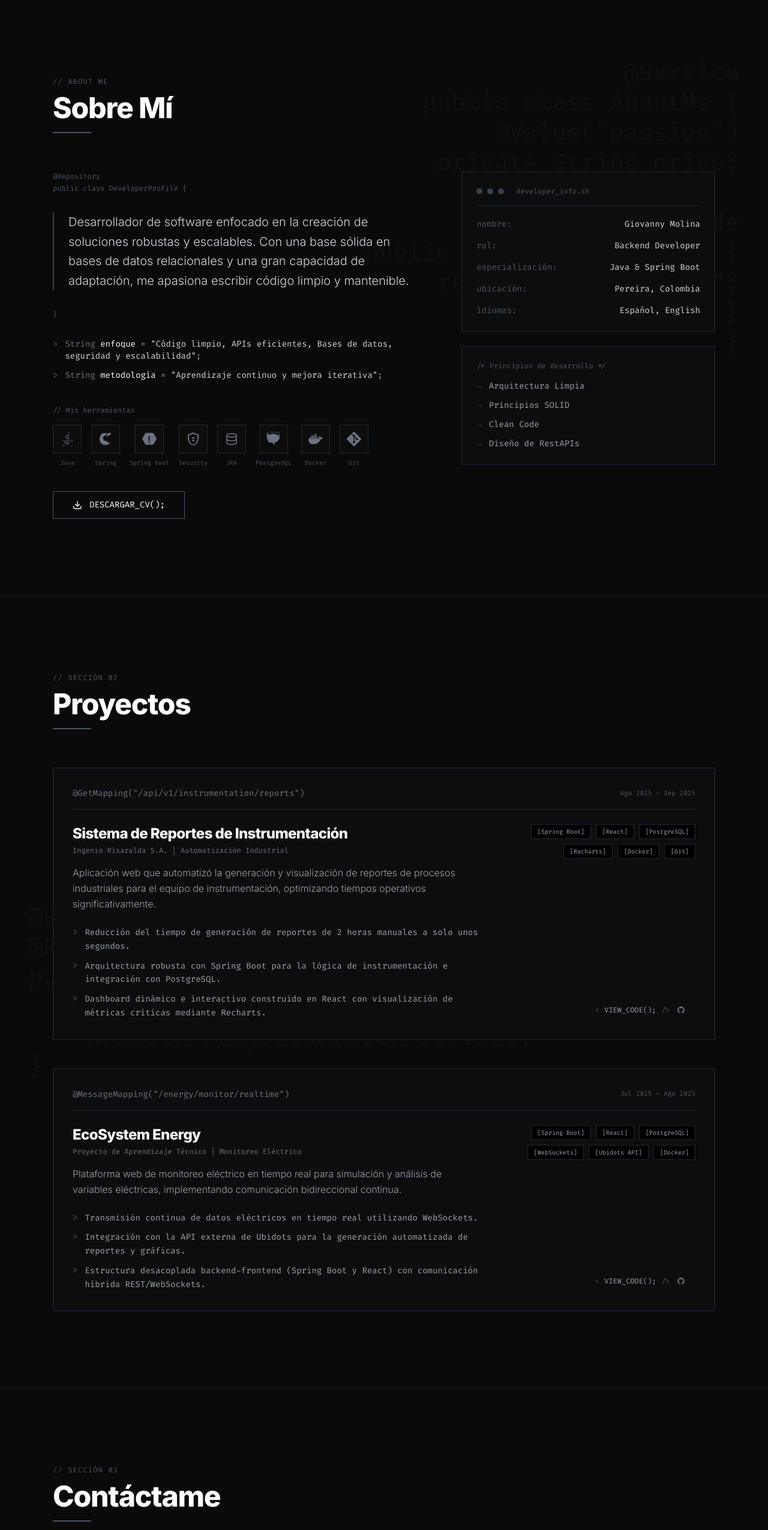
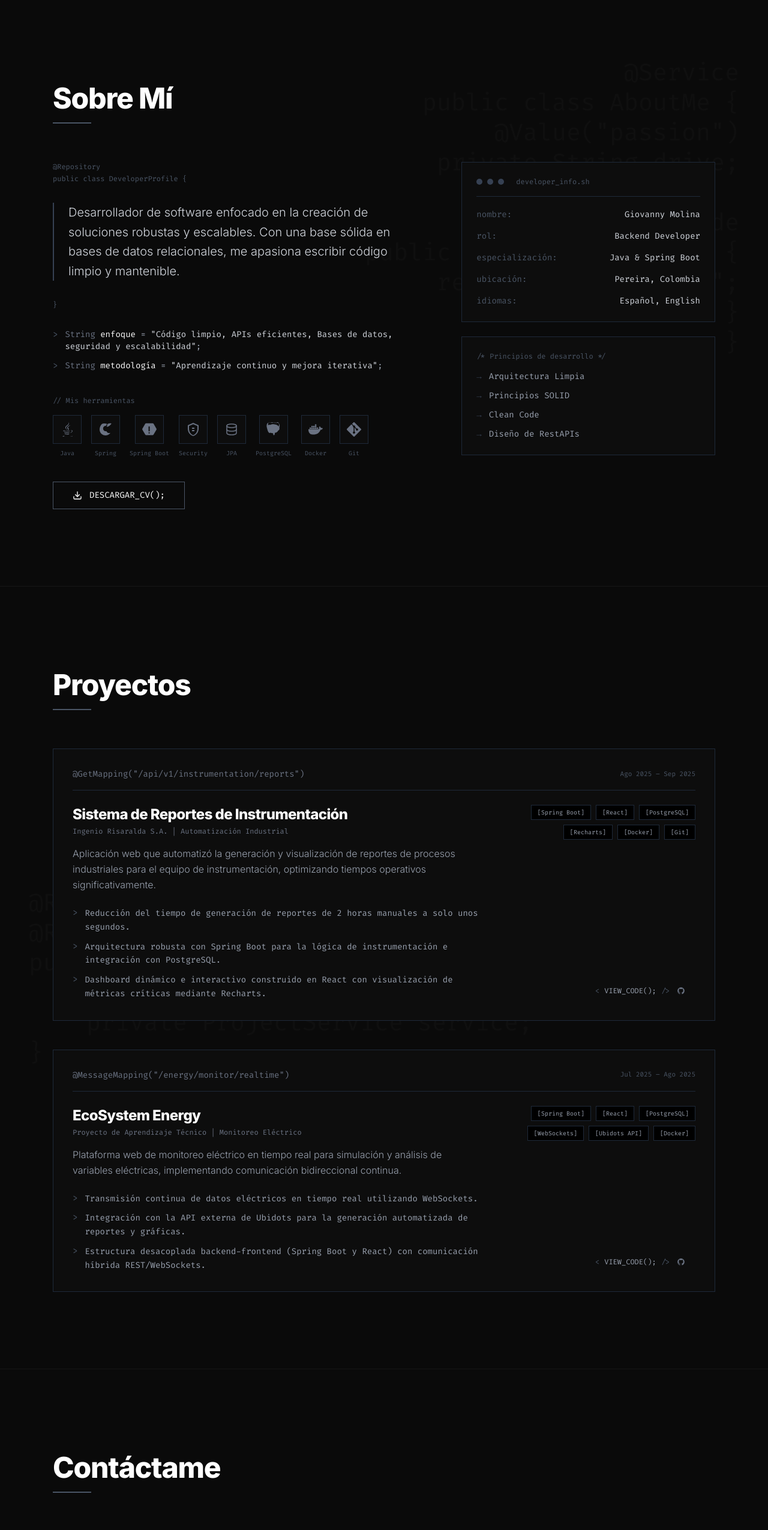
Before and after one commit to AlexDev201/portafolio, a React (Vite) app: page / in a window 1280 px wide. Shown: the part 800-3351 px from the top of the page at 60% size. Built offline with nearby package versions, Linux system fonts and the light colour scheme.

Commit message:
Eliminando comentarios sobrantes en los componentes principales

```diff
--- a/index.html
+++ b/index.html
@@ -1,16 +1,21 @@
 <!doctype html>
 <html lang="es">
+
 <head>
   <meta charset="UTF-8" />
   <link rel="icon" type="image/svg+xml" href="/favicon.svg" />
   <meta name="viewport" content="width=device-width, initial-scale=1.0" />
   <link rel="preconnect" href="https://fonts.googleapis.com">
   <link rel="preconnect" href="https://fonts.gstatic.com" crossorigin>
-    <link href="https://fonts.googleapis.com/css2?family=Fira+Code:wght@300..700&family=Inter:wght@300;400;600;800&display=swap" rel="stylesheet">
-    <title>Giovanny Molina | Backend Developer</title>
+  <link
+    href="https://fonts.googleapis.com/css2?family=Fira+Code:wght@300..700&family=Inter:wght@300;400;600;800&display=swap"
+    rel="stylesheet">
+  <title>Giovanny Molina | Portafolio</title>
 </head>
+
 <body>
   <div id="root"></div>
   <script type="module" src="/src/main.jsx"></script>
 </body>
+
 </html>
--- a/src/components/AboutSection.jsx
+++ b/src/components/AboutSection.jsx
@@ -23,7 +23,7 @@ public class AboutMe {
 
                 <div className="mb-16 space-y-3">
                     <p className="font-mono text-gray-600 text-xs tracking-widest uppercase">
-                        {"// About me"}
+
                     </p>
                     <h2 className="text-4xl md:text-5xl font-extrabold tracking-tight text-white">
                         Sobre Mí
@@ -47,7 +47,7 @@ public class AboutMe {
                         <div className="border-l-2 border-gray-700 pl-6">
                             <p className="text-lg md:text-xl text-gray-300 leading-relaxed font-light">
                                 Desarrollador de software enfocado en la creación de soluciones robustas y escalables. Con una base sólida en bases de datos
-                                relacionales y una gran capacidad de adaptación, me apasiona escribir código limpio y mantenible.
+                                relacionales, me apasiona escribir código limpio y mantenible.
                             </p>
                         </div>
 
--- a/src/components/ContactSection.jsx
+++ b/src/components/ContactSection.jsx
@@ -36,7 +36,7 @@ export const ContactSection = () => {
 
     return (
         <section id="contact" className="relative py-24 md:py-32 overflow-hidden border-t border-white/5">
-            {/* Watermark de código en el fondo */}
+
             <div className="absolute inset-0 pointer-events-none opacity-[0.02] flex items-center justify-end pr-12">
                 <pre className="font-mono text-[1.5rem] md:text-[2.5rem] text-white select-none leading-tight text-right">
                     {`@Autowired
@@ -45,10 +45,10 @@ private ContactService contactService;`}
             </div>
 
             <div className="relative z-10 max-w-6xl mx-auto px-6">
-                {/* Encabezado */}
+
                 <div className="mb-16 space-y-3">
                     <p className="font-mono text-gray-600 text-xs tracking-widest uppercase">
-                        {"// Sección 03"}
+
                     </p>
                     <h2 className="text-4xl md:text-5xl font-extrabold tracking-tight text-white">
                         Contáctame
@@ -56,9 +56,9 @@ private ContactService contactService;`}
                     <div className="w-16 h-[2px] bg-gray-600 mt-4"></div>
                 </div>
 
-                {/* Grid principal */}
+
                 <div className="grid grid-cols-1 lg:grid-cols-12 gap-12 lg:gap-16 items-start">
-                    {/* Columna Izquierda: Información de contacto / Autowired */}
+
                     <div className="lg:col-span-5 space-y-8">
                         <div className="font-mono text-sm text-gray-400 space-y-2">
                             <p className="text-gray-600">{"@Autowired"}</p>
@@ -75,7 +75,7 @@ private ContactService contactService;`}
                             siéntete libre de escribirme o conectar conmigo en mis redes.
                         </p>
 
-                        {/* Enlaces directos */}
+
                         <div className="space-y-4 pt-4">
                             {contactLinks.map((link, idx) => (
                                 <a
@@ -101,7 +101,6 @@ private ContactService contactService;`}
                         </div>
                     </div>
 
-                    {/* Columna Derecha: Formulario */}
                     <div className="lg:col-span-7">
                         <FormularyEmail />
                     </div>
--- a/src/components/ProjectSection.jsx
+++ b/src/components/ProjectSection.jsx
@@ -32,7 +32,6 @@ export const ProjectSection = () => {
 
     return (
         <section id="projects" className="relative py-24 md:py-32 overflow-hidden border-t border-white/5">
-            {/* Watermark de código en el fondo */}
             <div className="absolute inset-0 pointer-events-none opacity-[0.02] flex items-center justify-start pl-12">
                 <pre className="font-mono text-[1.5rem] md:text-[2.5rem] text-white select-none leading-tight">
                     {`@RestController
@@ -45,10 +44,9 @@ public class ProjectController {
             </div>
 
             <div className="relative z-10 max-w-6xl mx-auto px-6">
-                {/* Encabezado de la sección */}
                 <div className="mb-16 space-y-3">
                     <p className="font-mono text-gray-600 text-xs tracking-widest uppercase">
-                        {"// Sección 02"}
+
                     </p>
                     <h2 className="text-4xl md:text-5xl font-extrabold tracking-tight text-white">
                         Proyectos
@@ -56,17 +54,14 @@ public class ProjectController {
                     <div className="w-16 h-[2px] bg-gray-600 mt-4"></div>
                 </div>
 
-                {/* Lista de proyectos */}
                 <div className="space-y-12">
                     {projects.map((project, idx) => (
                         <div
                             key={idx}
                             className="group relative border border-gray-800 bg-[#0d0d0d] p-6 md:p-8 hover:border-gray-500 transition-all duration-500 rounded-none"
                         >
-                            {/* Decoración lateral en hover */}
                             <div className="absolute left-0 top-0 bottom-0 w-[2px] bg-white scale-y-0 group-hover:scale-y-100 transition-transform duration-500 origin-top"></div>
 
-                            {/* Fila superior: Endpoint / HTTP Annotation */}
                             <div className="flex flex-col md:flex-row md:items-center justify-between gap-2 mb-6 border-b border-gray-800 pb-4">
                                 <span className="font-mono text-xs md:text-sm text-gray-500 group-hover:text-gray-300 transition-colors duration-300">
                                     {project.endpoint}
@@ -76,9 +71,7 @@ public class ProjectController {
                                 </span>
                             </div>
 
-                            {/* Contenido principal */}
                             <div className="grid grid-cols-1 lg:grid-cols-12 gap-6 items-start">
-                                {/* Columna izquierda: Información del proyecto */}
                                 <div className="lg:col-span-8 space-y-4">
                                     <div>
                                         <h3 className="text-2xl font-bold text-white tracking-tight group-hover:text-gray-200 transition-colors">
@@ -93,7 +86,6 @@ public class ProjectController {
                                         {project.description}
                                     </p>
 
-                                    {/* Viñetas en estilo terminal */}
                                     <ul className="space-y-2.5 pt-2">
                                         {project.bullets.map((bullet, bulletIdx) => (
                                             <li key={bulletIdx} className="flex items-start gap-3 text-xs md:text-sm text-gray-400 font-mono">
@@ -104,9 +96,7 @@ public class ProjectController {
                                     </ul>
                                 </div>
 
-                                {/* Columna derecha: Stack & Acción */}
                                 <div className="lg:col-span-4 flex flex-col justify-between h-full space-y-6 lg:space-y-12 lg:items-end">
-                                    {/* Tags del Stack */}
                                     <div className="flex flex-wrap lg:justify-end gap-2">
                                         {project.technologies.map((tech, techIdx) => (
                                             <span
@@ -118,7 +108,6 @@ public class ProjectController {
                                         ))}
                                     </div>
 
-                                    {/* Enlace al código */}
                                     <div className="pt-4 lg:pt-0">
                                         <a
                                             href={project.link}
```
Lines whose indentation alone changed are shown as unchanged.
